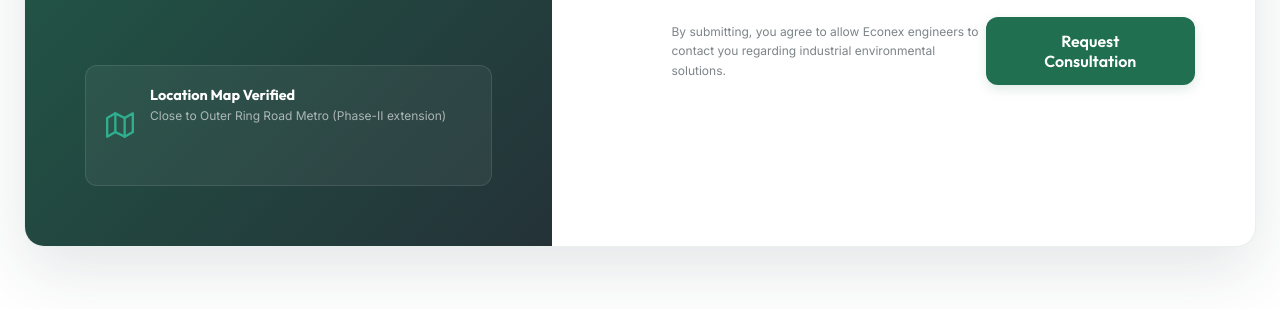
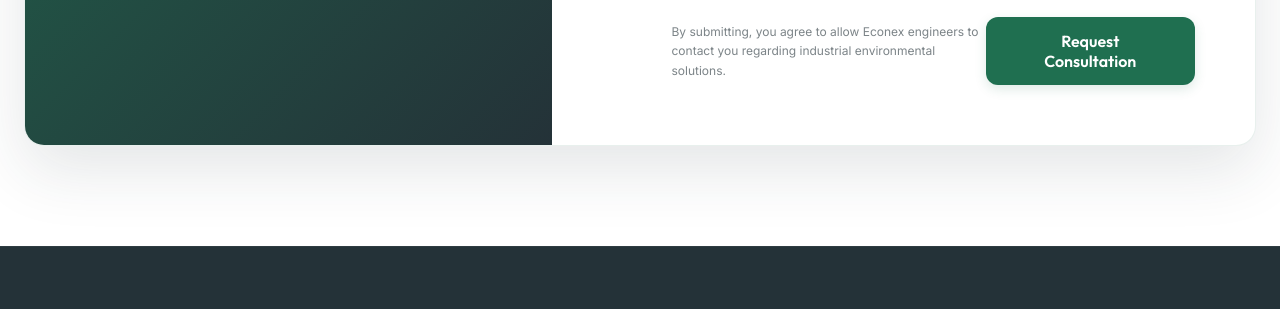
Before and after one commit to santhrupthishetty14/Econex-web, a website built with Vite: page index.html in a window 1280 px wide. Shown: the part 7930-8239 px from the top of the page. Built offline with nearby package versions, Linux system fonts and the light colour scheme.

Commit message:
Remove mock location map from contact section

```diff
--- a/css/style.css
+++ b/css/style.css
@@ -1104,32 +1104,7 @@ ul {
   color: var(--accent);
 }
 
-.contact-map-mock {
-  margin-top: auto;
-  border-radius: var(--radius-md);
-  overflow: hidden;
-  background: rgba(255, 255, 255, 0.05);
-  border: 1px solid rgba(255, 255, 255, 0.1);
-  padding: 20px;
-  display: flex;
-  align-items: center;
-  gap: 16px;
-}
-
-.map-icon {
-  color: var(--accent);
-}
-
-.map-text h5 {
-  color: var(--white);
-  font-size: 0.9rem;
-  margin-bottom: 2px;
-}
-
-.map-text p {
-  font-size: 0.75rem;
-  color: rgba(255, 255, 255, 0.6);
-}
+
 
 .contact-form-panel {
   padding: 60px;
--- a/index.html
+++ b/index.html
@@ -649,18 +649,7 @@
             </div>
           </div>
 
-          <!-- Mock Map for UX Cleanliness -->
-          <div class="contact-map-mock">
-            <svg class="map-icon" width="28" height="28" viewBox="0 0 24 24" fill="none" stroke="currentColor" stroke-width="2" stroke-linecap="round" stroke-linejoin="round">
-              <polygon points="1 6 1 22 8 18 16 22 23 18 23 2 16 6 8 2 1 6"></polygon>
-              <line x1="8" y1="2" x2="8" y2="18"></line>
-              <line x1="16" y1="6" x2="16" y2="22"></line>
-            </svg>
-            <div class="map-text">
-              <h5>Location Map Verified</h5>
-              <p>Close to Outer Ring Road Metro (Phase-II extension)</p>
-            </div>
-          </div>
+
         </div>
 
         <!-- Right Side: validated B2B Inquiry Form -->
```
